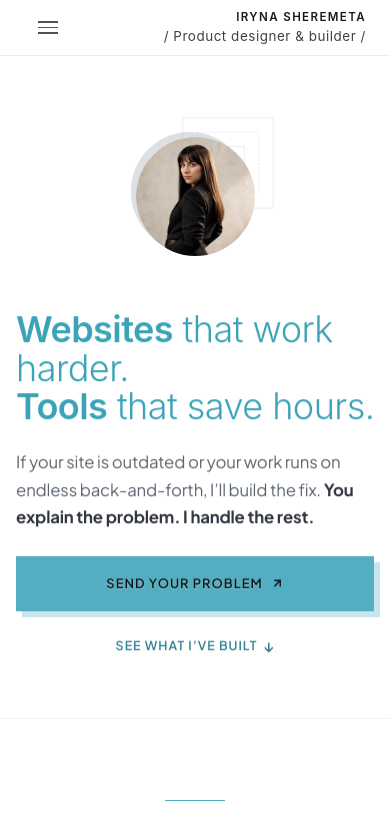
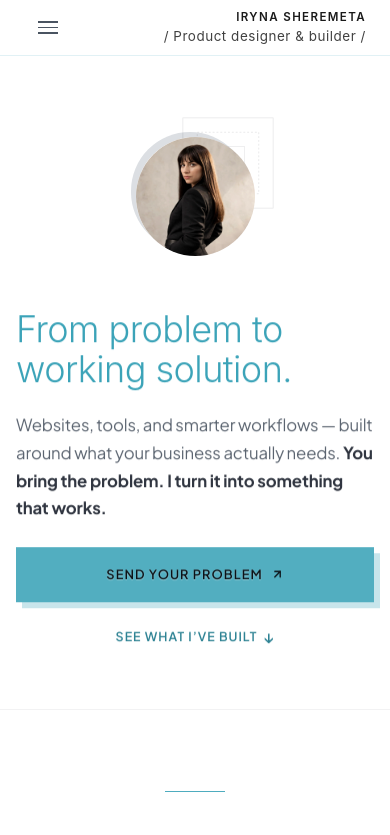
Before and after one commit to Irene2828/porfoliojuly, a Next.js app: page / in a window 390 px wide. Shown: the top 835 px of the page. Built offline with nearby package versions, Linux system fonts and the light colour scheme; no server answers; the database is empty.

Commit message:
Refine hero copy: From problem to working solution

```diff
--- a/src/app/components/Hero.css
+++ b/src/app/components/Hero.css
@@ -436,16 +436,16 @@
     display: flex !important;
     flex-direction: column !important;
     align-items: flex-start !important;
-    gap: 0px !important;
+    gap: 0.12rem !important;
     font-size: clamp(1.78rem, 9.25vw, 3.54rem) !important;
     white-space: nowrap !important;
-    line-height: 0.98 !important;
+    line-height: 1.08 !important;
     text-align: left !important;
   }
   .headline-line {
     white-space: nowrap !important;
     text-align: left !important;
-    line-height: 0.98 !important;
+    line-height: 1.08 !important;
     align-self: flex-start !important;
   }
   .headline-pair-gap {
@@ -2047,9 +2047,9 @@
 @media (max-width: 900px) {
   .hero-frame-paragraph {
     max-width: 100% !important;
-    text-align: center !important;
-    margin-left: auto !important;
-    margin-right: auto !important;
+    text-align: left !important;
+    margin-left: 0 !important;
+    margin-right: 0 !important;
   }
 
   /* Keep italic body copy on the same line as the em dash (no forced desktop break) */
--- a/src/app/index.css
+++ b/src/app/index.css
@@ -469,7 +469,7 @@ h1, h2, h3, h4, h5, h6 {
     font-size: clamp(1.78rem, 9.25vw, 3.54rem) !important; /* +20% larger on mobile */
     font-weight: 400 !important;
     letter-spacing: -0.02em !important;
-    line-height: 0.98 !important; /* -40% spacing between lines 1 & 2, and 3 & 4 */
+    line-height: 1.08 !important;
     max-width: 100% !important;
     color: #3ba3b8 !important;
     -webkit-text-fill-color: #3ba3b8 !important;
@@ -484,14 +484,14 @@ h1, h2, h3, h4, h5, h6 {
     white-space: nowrap !important;
   }
 
-  /* 4 spread lines on mobile - aligned with left side of header */
+  /* 2 lines on mobile - aligned with left side of header */
   .v2-theme .headline-mobile {
     display: flex !important;
     flex-direction: column !important;
     align-items: flex-start !important;
     text-align: left !important;
     width: 100% !important;
-    gap: 0px !important; /* -40% tighter gap between paired lines */
+    gap: 0.12rem !important;
   }
 
   .v2-theme .headline-line {
@@ -499,7 +499,7 @@ h1, h2, h3, h4, h5, h6 {
     white-space: nowrap !important;
     max-width: 100% !important;
     font-size: inherit !important;
-    line-height: 0.98 !important;
+    line-height: 1.08 !important;
     text-align: left !important;
     align-self: flex-start !important;
   }
@@ -1189,11 +1189,11 @@ h1, h2, h3, h4, h5, h6 {
   }
 
   .v2-theme .hero-frame-paragraph {
-    text-align: center !important;
+    text-align: left !important;
     margin-top: 1.4rem !important; /* +40% spacing over body on mobile (was 1rem) */
-    max-width: 36ch !important;
-    margin-left: auto !important;
-    margin-right: auto !important;
+    max-width: 100% !important;
+    margin-left: 0 !important;
+    margin-right: 0 !important;
   }
 
   .v2-theme .hero-ctas,
--- a/src/app/v2/components/HeroV2.tsx
+++ b/src/app/v2/components/HeroV2.tsx
@@ -47,32 +47,27 @@ export default function HeroV2() {
                   {/* Desktop Headline (2 lines) */}
                   <span className="headline-desktop">
                     <span className="headline-line headline-light">
-                      <span className="headline-teal-underline">Websites</span> that work harder.
+                      From problem to
                     </span>
                     <span className="headline-line headline-light">
-                      <span className="headline-teal-underline">Tools</span> that save you hours.
+                      working solution.
                     </span>
                   </span>
 
-                  {/* Mobile Headline (3 lines, left-aligned) */}
-                  <span className="headline-mobile" style={{ gap: '0px', lineHeight: 0.98 }}>
-                    <span className="headline-line" style={{ lineHeight: 0.98 }}>
-                      <span className="headline-mockup-bold">Websites</span>{' '}
-                      <span className="headline-mockup-light">that work</span>
+                  {/* Mobile Headline (2 lines, left-aligned) */}
+                  <span className="headline-mobile" style={{ gap: '0.12rem', lineHeight: 1.08 }}>
+                    <span className="headline-line" style={{ lineHeight: 1.08 }}>
+                      From problem to
                     </span>
-                    <span className="headline-line" style={{ lineHeight: 0.98 }}>
-                      <span className="headline-mockup-light">harder.</span>
-                    </span>
-                    <span className="headline-line headline-pair-gap" style={{ lineHeight: 0.98 }}>
-                      <span className="headline-mockup-bold">Tools</span>{' '}
-                      <span className="headline-mockup-light">that save hours.</span>
+                    <span className="headline-line" style={{ lineHeight: 1.08 }}>
+                      working solution.
                     </span>
                   </span>
                 </h1>
                 <p className="hero-frame-paragraph hero-paragraph-anim" style={{ marginTop: '1.7rem', fontSize: '1.213rem', lineHeight: '1.75', color: '#4a5461', maxWidth: '100%', fontWeight: 400, opacity: 1 }}>
-                  If your site is outdated or your work runs on endless back-and-forth, I’ll build the fix.
+                  Websites, tools, and smarter workflows — built around what your business actually needs.
                   <br className="br-desktop" />{' '}
-                  <strong className="hero-body-bold" style={{ fontWeight: 700, color: '#1a202c' }}>You explain the problem. I handle the rest.</strong>
+                  <strong className="hero-body-bold" style={{ fontWeight: 700, color: '#1a202c' }}>You bring the problem. I turn it into something that works.</strong>
                 </p>
               </div>
 
```
